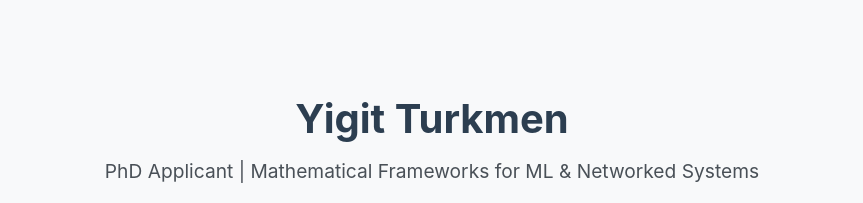
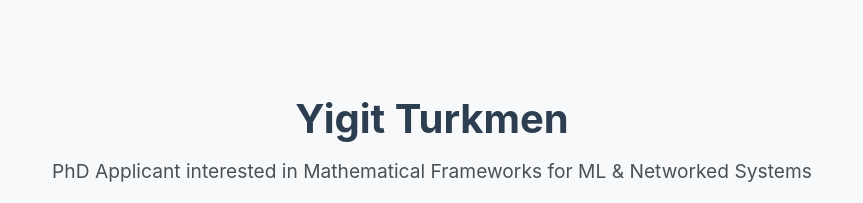
Before and after one commit to yigit4869/yigit4869.github.io, a plain HTML site: page index.html in a window 1280 px wide. Shown: the top 203 px of the page, without its empty margins (208-1071 px from the left). Drawn offline with Linux system fonts and the light colour scheme.

Commit message:
Update index.html

```diff
--- a/index.html
+++ b/index.html
@@ -95,7 +95,7 @@
     <header>
         <center>
             <h1>Yigit Turkmen</h1>
-            <p>PhD Applicant | Mathematical Frameworks for ML & Networked Systems</p>
+            <p>PhD Applicant interested in Mathematical Frameworks for ML & Networked Systems</p>
         </center>
 
         <nav>
```
